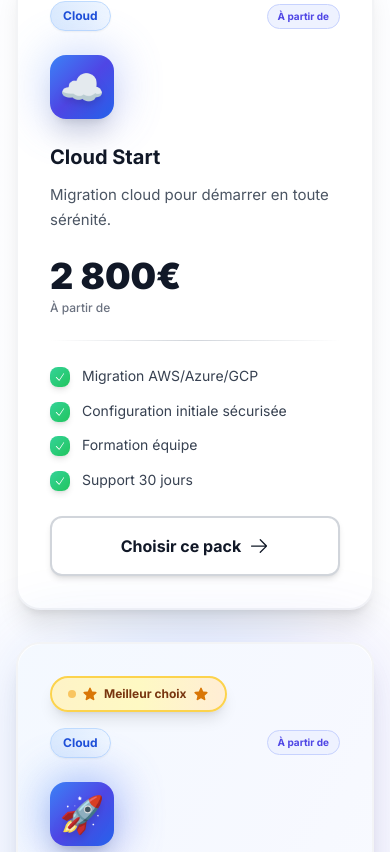
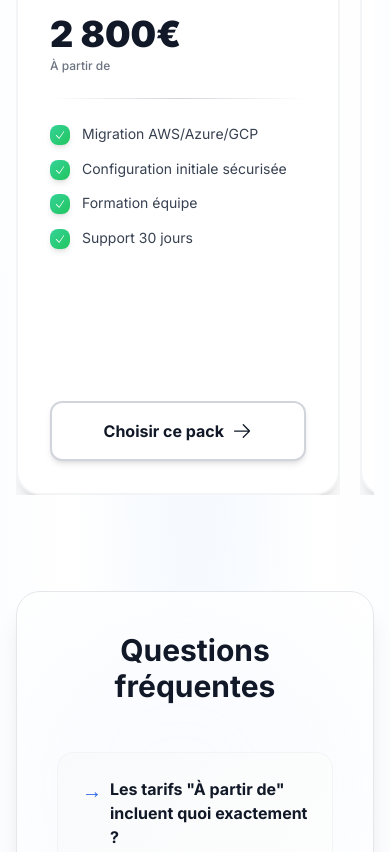
Before and after one commit to enstso/UnetraTechLandingPage, a Next.js app: page / in a window 390 px wide. Shown: the part 5212-6064 px from the top of the page. Built offline with nearby package versions, Linux system fonts and the light colour scheme.

Commit message:
responsive

```diff
--- a/app/components/Pricing.tsx
+++ b/app/components/Pricing.tsx
@@ -2,7 +2,9 @@
 
 import { motion, AnimatePresence } from "framer-motion";
 import { CheckIcon, StarIcon, ArrowRightIcon, SparklesIcon, ChevronDownIcon, BoltIcon, FireIcon } from "@heroicons/react/24/solid";
-import { useState } from "react";
+import { useEffect, useState } from "react";
+import { useKeenSlider } from "keen-slider/react";
+import "keen-slider/keen-slider.min.css";
 
 const container = {
   hidden: {},
@@ -341,19 +343,39 @@ const categories = [
 ];
 
 export default function Pricing() {
+  const [isMobile, setIsMobile] = useState(false);
   const [activeCategory, setActiveCategory] = useState("Tous");
   const [showAll, setShowAll] = useState(false);
+
+  const [sliderRef] = useKeenSlider<HTMLDivElement>({
+    slides: { perView: 1.1, spacing: 20 },
+    loop: false,
+    breakpoints: {
+      "(min-width: 640px)": {
+        slides: { perView: 2.1, spacing: 20 },
+      },
+    },
+  });
+
+  useEffect(() => {
+    const handleResize = () => {
+      setIsMobile(window.innerWidth < 1024);
+    };
+    handleResize();
+    window.addEventListener("resize", handleResize);
+    return () => window.removeEventListener("resize", handleResize);
+  }, []);
 
   const filteredPlans = activeCategory === "Tous"
       ? pricingPlans
       : pricingPlans.filter(plan => plan.category === activeCategory);
 
-  // LIMITE À 6 PACKS INITIALEMENT
-  const displayedPlans = showAll
+  // LIMITE À 6 PACKS INITIALEMENT (Desktop uniquement)
+  const displayedPlans = showAll || isMobile
       ? filteredPlans
       : filteredPlans.slice(0, 6);
 
-  const hasMorePlans = filteredPlans.length > displayedPlans.length;
+  const hasMorePlans = !isMobile && filteredPlans.length > 6;
 
   // CALCUL AUTOMATIQUE DU PACK RECOMMANDÉ (MILIEU)
   const getRecommendedPlan = (plans: typeof pricingPlans) => {
@@ -423,7 +445,8 @@ export default function Pricing() {
             </div>
           </motion.div>
 
-          {/* Category Filter premium */}
+          {/* Category Filter premium - Desktop only */}
+          {!isMobile && (
               <motion.div
                   className="flex flex-wrap justify-center gap-3 mb-14"
                   initial={{ opacity: 0, y: 20 }}
@@ -460,8 +483,26 @@ export default function Pricing() {
                     </motion.button>
                 ))}
               </motion.div>
+          )}
 
-          {/* Cards ULTRA PREMIUM */}
+          {/* Cards Grid/Slider */}
+          {isMobile ? (
+              <div className="relative">
+                <div ref={sliderRef} className="keen-slider">
+                  {filteredPlans.map((plan, idx) => (
+                      <div key={idx} className="keen-slider__slide">
+                        <PricingCard
+                            plan={plan}
+                            isRecommended={plan.name === recommendedPlanName}
+                            handleClick={handleClick}
+                        />
+                      </div>
+                  ))}
+                </div>
+                <SliderNavigation sliderRef={sliderRef} />
+              </div>
+          ) : (
+              <>
                 <motion.div
                     className="grid md:grid-cols-2 lg:grid-cols-3 gap-8"
                     variants={container}
@@ -471,16 +512,156 @@ export default function Pricing() {
                     key={`${activeCategory}-${showAll}`}
                 >
                   <AnimatePresence mode="popLayout">
-              {displayedPlans.map((plan, i) => {
-                const isRecommended = plan.name === recommendedPlanName;
-
-                return (
+                    {displayedPlans.map((plan, i) => (
                         <motion.div
                             key={`${plan.name}-${i}`}
                             variants={item}
                             layout
-                        className="relative group"
                         >
+                          <PricingCard
+                              plan={plan}
+                              isRecommended={plan.name === recommendedPlanName}
+                              handleClick={handleClick}
+                          />
+                        </motion.div>
+                    ))}
+                  </AnimatePresence>
+                </motion.div>
+
+                {/* Bouton "Voir tous les tarifs" */}
+                {hasMorePlans && (
+                    <motion.div
+                        className="flex justify-center mt-14"
+                        initial={{ opacity: 0, y: 20 }}
+                        animate={{ opacity: 1, y: 0 }}
+                        transition={{ delay: 0.4 }}
+                    >
+                      <motion.button
+                          onClick={() => setShowAll(!showAll)}
+                          whileHover={{ scale: 1.02, y: -2 }}
+                          whileTap={{ scale: 0.98 }}
+                          className="group relative inline-flex items-center gap-3 bg-white hover:bg-gradient-to-r hover:from-blue-50 hover:to-indigo-50 text-gray-700 hover:text-blue-600 px-8 py-4 rounded-xl font-semibold transition-all duration-300 border-2 border-gray-200 hover:border-blue-300 shadow-lg hover:shadow-xl overflow-hidden"
+                      >
+                        <div className="absolute inset-0 bg-gradient-to-r from-blue-600/0 to-indigo-600/0 group-hover:from-blue-600/5 group-hover:to-indigo-600/5 transition-all duration-300" />
+                        <SparklesIcon className="relative w-5 h-5 text-blue-500 group-hover:rotate-12 transition-transform" />
+                        <span className="relative">{showAll ? 'Voir moins de tarifs' : 'Découvrir tous nos tarifs'}</span>
+                        <ChevronDownIcon className={`relative w-5 h-5 transform transition-transform ${showAll ? 'rotate-180' : 'group-hover:translate-y-1'}`} />
+                      </motion.button>
+                    </motion.div>
+                )}
+              </>
+          )}
+
+          {/* FAQ ultra premium */}
+          <motion.div
+              className="mt-24"
+              initial={{ opacity: 0, y: 30 }}
+              whileInView={{ opacity: 1, y: 0 }}
+              viewport={{ once: true }}
+              transition={{ delay: 0.4, duration: 0.6 }}
+          >
+            <div className="relative bg-white rounded-3xl p-10 shadow-xl border border-gray-200 overflow-hidden">
+              <div className="absolute top-0 right-0 w-96 h-96 bg-gradient-to-br from-blue-50 to-indigo-50 rounded-full blur-3xl opacity-30" />
+
+              <h3 className="relative text-3xl font-bold text-gray-900 text-center mb-12">
+                Questions fréquentes
+              </h3>
+
+              <div className="relative grid md:grid-cols-2 gap-8">
+                {[
+                  {
+                    q: "Les tarifs \"À partir de\" incluent quoi exactement ?",
+                    a: "Les tarifs \"À partir de\" correspondent à une configuration de base. Le prix final dépend de vos besoins spécifiques (fonctionnalités, complexité, intégrations). Nous vous fournissons toujours un devis détaillé avant de démarrer."
+                  },
+                  {
+                    q: "Proposez-vous des facilités de paiement ?",
+                    a: "Oui ! Pour les projets supérieurs à 3000€, nous proposons des paiements échelonnés : 30% au démarrage, 40% à mi-projet, 30% à la livraison. Nous pouvons adapter selon votre situation."
+                  },
+                  {
+                    q: "Quels sont vos délais pour un projet ?",
+                    a: "Les délais varient : 2-4 semaines pour un site vitrine, 6-12 semaines pour une app web, jusqu'à plusieurs mois pour des solutions sur-mesure. Nous co-construisons le planning avec vous."
+                  },
+                  {
+                    q: "La maintenance est-elle incluse ?",
+                    a: "Chaque projet inclut une période de garantie et support de démarrage. Pour le suivi long-terme, nous proposons des packs d'heures flexibles adaptés à vos besoins."
+                  },
+                  {
+                    q: "Puis-je combiner plusieurs services ?",
+                    a: "Absolument ! Nous créons souvent des bundles personnalisés (ex: Cloud + Développement + Support). Cela permet souvent d'optimiser votre investissement. Parlons-en !"
+                  },
+                  {
+                    q: "Vos devis sont-ils vraiment gratuits ?",
+                    a: "Oui, 100% gratuit et sans engagement ! Nous analysons votre besoin, vous conseillons, et vous fournissons un chiffrage détaillé. Aucune obligation de votre part."
+                  }
+                ].map((faq, idx) => (
+                    <motion.div
+                        key={idx}
+                        initial={{ opacity: 0, y: 20 }}
+                        whileInView={{ opacity: 1, y: 0 }}
+                        viewport={{ once: true }}
+                        transition={{ delay: idx * 0.1 }}
+                        className="relative p-6 rounded-2xl bg-gradient-to-br from-gray-50 to-white border border-gray-100 hover:border-blue-200 hover:shadow-lg transition-all duration-300 group"
+                    >
+                      <div className="absolute inset-0 bg-gradient-to-br from-blue-50/0 to-indigo-50/0 group-hover:from-blue-50/50 group-hover:to-indigo-50/30 rounded-2xl transition-all duration-300" />
+
+                      <h4 className="relative font-bold text-gray-900 mb-3 flex items-start gap-2">
+                        <span className="text-blue-600 text-xl flex-shrink-0">→</span>
+                        <span>{faq.q}</span>
+                      </h4>
+                      <p className="relative text-gray-600 text-sm leading-relaxed pl-7">
+                        {faq.a}
+                      </p>
+                    </motion.div>
+                ))}
+              </div>
+            </div>
+          </motion.div>
+
+          {/* Bottom CTA ultra premium */}
+          <motion.div
+              className="relative text-center mt-20 p-12 bg-gradient-to-r from-blue-600 via-indigo-600 to-blue-600 rounded-3xl text-white shadow-2xl overflow-hidden"
+              initial={{ opacity: 0, y: 30 }}
+              whileInView={{ opacity: 1, y: 0 }}
+              viewport={{ once: true }}
+              transition={{ delay: 0.6, duration: 0.6 }}
+          >
+            <div className="absolute inset-0 bg-gradient-to-r from-blue-600 via-indigo-600 to-purple-600 opacity-50" />
+            <div className="absolute inset-0 bg-[radial-gradient(circle_at_50%_50%,rgba(255,255,255,0.1),transparent_50%)]" />
+
+            <motion.div
+                className="absolute inset-0 bg-gradient-to-r from-transparent via-white/20 to-transparent -skew-x-12"
+                animate={{ x: ['-200%', '200%'] }}
+                transition={{ duration: 3, repeat: Infinity, ease: "linear" }}
+            />
+
+            <h3 className="relative text-3xl font-bold mb-4">Besoin d'aide pour choisir ?</h3>
+            <p className="relative text-blue-100 mb-8 text-lg max-w-2xl mx-auto">
+              Notre équipe analyse vos besoins et conçoit une solution sur-mesure.
+            </p>
+            <motion.a
+                href="#contact"
+                whileHover={{ scale: 1.05, y: -2 }}
+                whileTap={{ scale: 0.95 }}
+                className="relative inline-flex items-center bg-white text-blue-600 hover:bg-gray-50 px-10 py-5 rounded-xl font-bold text-lg transition-all duration-300 shadow-2xl group"
+            >
+              <SparklesIcon className="w-6 h-6 mr-3 group-hover:rotate-12 transition-transform" />
+              Consultation gratuite
+              <ArrowRightIcon className="w-6 h-6 ml-3 group-hover:translate-x-1 transition-transform" />
+            </motion.a>
+          </motion.div>
+        </div>
+      </section>
+  );
+}
+
+// Pricing Card Component
+function PricingCard({ plan, isRecommended, handleClick }: {
+  plan: typeof pricingPlans[0],
+  isRecommended: boolean,
+  handleClick: (name: string) => void
+}) {
+  return (
+      <div className="relative group h-full">
         {/* Glow effect premium */}
         <div className={`absolute -inset-1 bg-gradient-to-r from-blue-600 to-indigo-600 rounded-3xl opacity-0 group-hover:opacity-20 blur-2xl transition-all duration-700 ${
             isRecommended ? 'opacity-15' : ''
@@ -648,132 +829,50 @@ export default function Pricing() {
             </motion.button>
           </div>
         </div>
-                    </motion.div>
-                );
-              })}
-            </AnimatePresence>
-          </motion.div>
-
-          {/* Bouton "Voir tous les tarifs" */}
-          {hasMorePlans && (
-              <motion.div
-                  className="flex justify-center mt-14"
-                  initial={{ opacity: 0, y: 20 }}
-                  animate={{ opacity: 1, y: 0 }}
-                  transition={{ delay: 0.4 }}
-              >
-                <motion.button
-                    onClick={() => setShowAll(!showAll)}
-                    whileHover={{ scale: 1.02, y: -2 }}
-                    whileTap={{ scale: 0.98 }}
-                    className="group relative inline-flex items-center gap-3 bg-white hover:bg-gradient-to-r hover:from-blue-50 hover:to-indigo-50 text-gray-700 hover:text-blue-600 px-8 py-4 rounded-xl font-semibold transition-all duration-300 border-2 border-gray-200 hover:border-blue-300 shadow-lg hover:shadow-xl overflow-hidden"
-                >
-                  <div className="absolute inset-0 bg-gradient-to-r from-blue-600/0 to-indigo-600/0 group-hover:from-blue-600/5 group-hover:to-indigo-600/5 transition-all duration-300" />
-                  <SparklesIcon className="relative w-5 h-5 text-blue-500 group-hover:rotate-12 transition-transform" />
-                  <span className="relative">{showAll ? 'Voir moins de tarifs' : 'Découvrir tous nos tarifs'}</span>
-                  <ChevronDownIcon className={`relative w-5 h-5 transform transition-transform ${showAll ? 'rotate-180' : 'group-hover:translate-y-1'}`} />
-                </motion.button>
-              </motion.div>
-          )}
-
-          {/* FAQ ultra premium */}
-          <motion.div
-              className="mt-24"
-              initial={{ opacity: 0, y: 30 }}
-              whileInView={{ opacity: 1, y: 0 }}
-              viewport={{ once: true }}
-              transition={{ delay: 0.4, duration: 0.6 }}
-          >
-            <div className="relative bg-white rounded-3xl p-10 shadow-xl border border-gray-200 overflow-hidden">
-              <div className="absolute top-0 right-0 w-96 h-96 bg-gradient-to-br from-blue-50 to-indigo-50 rounded-full blur-3xl opacity-30" />
-
-              <h3 className="relative text-3xl font-bold text-gray-900 text-center mb-12">
-                Questions fréquentes
-              </h3>
-
-              <div className="relative grid md:grid-cols-2 gap-8">
-                {[
-                  {
-                    q: "Les tarifs \"À partir de\" incluent quoi exactement ?",
-                    a: "Les tarifs \"À partir de\" correspondent à une configuration de base. Le prix final dépend de vos besoins spécifiques (fonctionnalités, complexité, intégrations). Nous vous fournissons toujours un devis détaillé avant de démarrer."
-                  },
-                  {
-                    q: "Proposez-vous des facilités de paiement ?",
-                    a: "Oui ! Pour les projets supérieurs à 3000€, nous proposons des paiements échelonnés : 30% au démarrage, 40% à mi-projet, 30% à la livraison. Nous pouvons adapter selon votre situation."
-                  },
-                  {
-                    q: "Quels sont vos délais pour un projet ?",
-                    a: "Les délais varient : 2-4 semaines pour un site vitrine, 6-12 semaines pour une app web, jusqu'à plusieurs mois pour des solutions sur-mesure. Nous co-construisons le planning avec vous."
-                  },
-                  {
-                    q: "La maintenance est-elle incluse ?",
-                    a: "Chaque projet inclut une période de garantie et support de démarrage. Pour le suivi long-terme, nous proposons des packs d'heures flexibles adaptés à vos besoins."
-                  },
-                  {
-                    q: "Puis-je combiner plusieurs services ?",
-                    a: "Absolument ! Nous créons souvent des bundles personnalisés (ex: Cloud + Développement + Support). Cela permet souvent d'optimiser votre investissement. Parlons-en !"
-                  },
-                  {
-                    q: "Vos devis sont-ils vraiment gratuits ?",
-                    a: "Oui, 100% gratuit et sans engagement ! Nous analysons votre besoin, vous conseillons, et vous fournissons un chiffrage détaillé. Aucune obligation de votre part."
-                  }
-                ].map((faq, idx) => (
-                    <motion.div
-                        key={idx}
-                        initial={{ opacity: 0, y: 20 }}
-                        whileInView={{ opacity: 1, y: 0 }}
-                        viewport={{ once: true }}
-                        transition={{ delay: idx * 0.1 }}
-                        className="relative p-6 rounded-2xl bg-gradient-to-br from-gray-50 to-white border border-gray-100 hover:border-blue-200 hover:shadow-lg transition-all duration-300 group"
-                    >
-                      <div className="absolute inset-0 bg-gradient-to-br from-blue-50/0 to-indigo-50/0 group-hover:from-blue-50/50 group-hover:to-indigo-50/30 rounded-2xl transition-all duration-300" />
-
-                      <h4 className="relative font-bold text-gray-900 mb-3 flex items-start gap-2">
-                        <span className="text-blue-600 text-xl flex-shrink-0">→</span>
-                        <span>{faq.q}</span>
-                      </h4>
-                      <p className="relative text-gray-600 text-sm leading-relaxed pl-7">
-                        {faq.a}
-                      </p>
-                    </motion.div>
-                ))}
       </div>
-            </div>
-          </motion.div>
-
-          {/* Bottom CTA ultra premium */}
-          <motion.div
-              className="relative text-center mt-20 p-12 bg-gradient-to-r from-blue-600 via-indigo-600 to-blue-600 rounded-3xl text-white shadow-2xl overflow-hidden"
-              initial={{ opacity: 0, y: 30 }}
-              whileInView={{ opacity: 1, y: 0 }}
-              viewport={{ once: true }}
-              transition={{ delay: 0.6, duration: 0.6 }}
-          >
-            <div className="absolute inset-0 bg-gradient-to-r from-blue-600 via-indigo-600 to-purple-600 opacity-50" />
-            <div className="absolute inset-0 bg-[radial-gradient(circle_at_50%_50%,rgba(255,255,255,0.1),transparent_50%)]" />
-
-            <motion.div
-                className="absolute inset-0 bg-gradient-to-r from-transparent via-white/20 to-transparent -skew-x-12"
-                animate={{ x: ['-200%', '200%'] }}
-                transition={{ duration: 3, repeat: Infinity, ease: "linear" }}
-            />
-
-            <h3 className="relative text-3xl font-bold mb-4">Besoin d'aide pour choisir ?</h3>
-            <p className="relative text-blue-100 mb-8 text-lg max-w-2xl mx-auto">
-              Notre équipe analyse vos besoins et conçoit une solution sur-mesure.
-            </p>
-            <motion.a
-                href="#contact"
-                whileHover={{ scale: 1.05, y: -2 }}
-                whileTap={{ scale: 0.95 }}
-                className="relative inline-flex items-center bg-white text-blue-600 hover:bg-gray-50 px-10 py-5 rounded-xl font-bold text-lg transition-all duration-300 shadow-2xl group"
-            >
-              <SparklesIcon className="w-6 h-6 mr-3 group-hover:rotate-12 transition-transform" />
-              Consultation gratuite
-              <ArrowRightIcon className="w-6 h-6 ml-3 group-hover:translate-x-1 transition-transform" />
-            </motion.a>
-          </motion.div>
-        </div>
-      </section>
   );
 }
+
+// Slider Navigation Component
+function SliderNavigation({ sliderRef }: { sliderRef: any }) {
+  const [loaded, setLoaded] = useState(false);
+  const [currentSlide, setCurrentSlide] = useState(0);
+  const [sliderInstance, setSliderInstance] = useState<any>(null);
+
+  useEffect(() => {
+    const slider = sliderRef.current;
+    if (!slider) return;
+
+    setLoaded(true);
+    setSliderInstance(slider);
+    const onSlideChanged = (s: any) => setCurrentSlide(s.track.details.rel);
+    slider.on("slideChanged", onSlideChanged);
+
+    return () => slider.off("slideChanged", onSlideChanged);
+  }, [sliderRef]);
+
+  if (!loaded || !sliderInstance) return null;
+
+  return (
+      <div className="flex justify-center gap-4 mt-8">
+        <button
+            className="bg-white border-2 border-gray-200 hover:border-blue-500 text-gray-600 hover:text-blue-600 p-3 rounded-full shadow-md transition-all disabled:opacity-30 disabled:cursor-not-allowed"
+            onClick={() => sliderInstance.prev()}
+            disabled={currentSlide === 0}
+        >
+          <svg className="w-5 h-5" fill="none" stroke="currentColor" viewBox="0 0 24 24">
+            <path strokeLinecap="round" strokeLinejoin="round" strokeWidth={2} d="M15 19l-7-7 7-7" />
+          </svg>
+        </button>
+        <button
+            className="bg-white border-2 border-gray-200 hover:border-blue-500 text-gray-600 hover:text-blue-600 p-3 rounded-full shadow-md transition-all disabled:opacity-30 disabled:cursor-not-allowed"
+            onClick={() => sliderInstance.next()}
+            disabled={currentSlide === sliderInstance.track.details.slides.length - 1}
+        >
+          <svg className="w-5 h-5" fill="none" stroke="currentColor" viewBox="0 0 24 24">
+            <path strokeLinecap="round" strokeLinejoin="round" strokeWidth={2} d="M9 5l7 7-7 7" />
+          </svg>
+        </button>
+      </div>
+  );
+}
```
Lines whose indentation alone changed are shown as unchanged.
